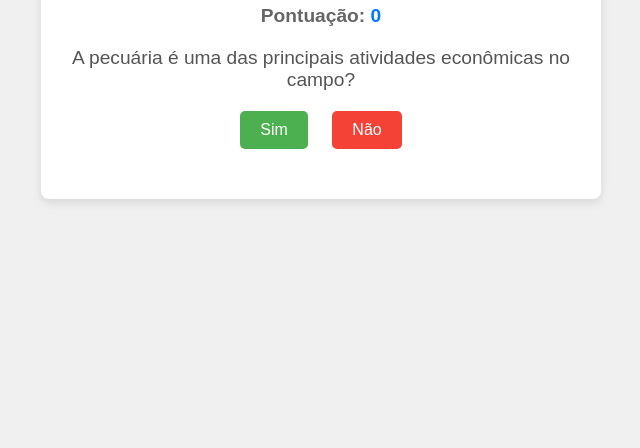
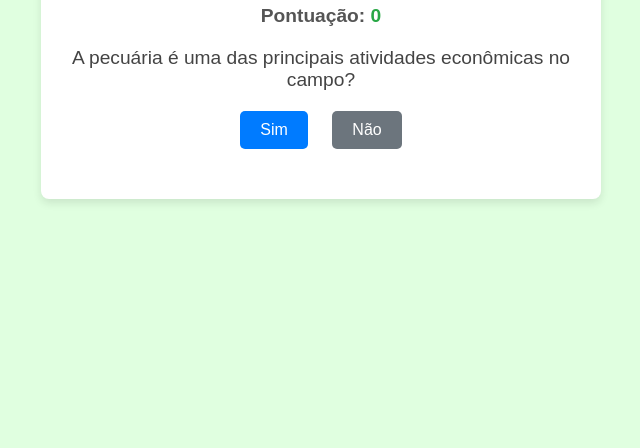
Before and after one commit to VIVI-SIMAO/agrinho, a plain HTML site: page index.html in a window 1280 px wide. Shown: the part 352-800 px from the top of the page, without its empty margins (319-959 px from the left). Drawn offline with Linux system fonts and the light colour scheme.

Commit message:
Update style.css

```diff
--- a/style.css
+++ b/style.css
@@ -4,7 +4,8 @@ body {
     justify-content: center;
     align-items: center;
     min-height: 100vh;
-    background-color: #f0f0f0;
+    /* Fundo que remete ao campo */
+    background-color: #e0ffe0; /* Um verde bem claro */
     margin: 0;
 }
 
@@ -19,19 +20,19 @@ body {
 }
 
 h1 {
-    color: #333;
+    color: #333; /* Cor mais escura para o título */
     margin-bottom: 20px;
 }
 
 .score-display {
     font-size: 1.2em;
     margin-bottom: 20px;
-    color: #666;
+    color: #555; /* Cor para o texto da pontuação */
     font-weight: bold;
 }
 
 #current-score {
-    color: #007bff; /* Uma cor para destacar a pontuação */
+    color: #28a745; /* Um verde mais vibrante para a pontuação */
 }
 
 .question-container {
@@ -41,7 +42,7 @@ h1 {
 #question-text {
     font-size: 1.2em;
     margin-bottom: 20px;
-    color: #555;
+    color: #444; /* Cor para o texto da pergunta */
 }
 
 #feedback-text { /* Estilo para o feedback */
@@ -51,7 +52,8 @@ h1 {
 }
 
 .buttons button {
-    background-color: #4CAF50;
+    /* Cores que remetem à cidade ou elementos neutros */
+    background-color: #007bff; /* Azul clássico */
     color: white;
     padding: 10px 20px;
     border: none;
@@ -63,15 +65,15 @@ h1 {
 }
 
 .buttons button:hover {
-    background-color: #45a049;
+    background-color: #0056b3; /* Azul mais escuro ao passar o mouse */
 }
 
 #no-button {
-    background-color: #f44336;
+    background-color: #6c757d; /* Cinza para o botão 'Não' (neutro, urbano) */
 }
 
 #no-button:hover {
-    background-color: #da190b;
+    background-color: #5a6268; /* Cinza mais escuro ao passar o mouse */
 }
 
 .result-container {
@@ -85,7 +87,8 @@ h1 {
 }
 
 #restart-button {
-    background-color: #008CBA;
+    /* Cor para o botão de reiniciar (pode ser um azul mais claro ou um verde) */
+    background-color: #17a2b8; /* Um azul mais claro, como o céu */
     color: white;
     padding: 10px 20px;
     border: none;
@@ -96,5 +99,5 @@ h1 {
 }
 
 #restart-button:hover {
-    background-color: #007bb5;
+    background-color: #138496;
 }
```
